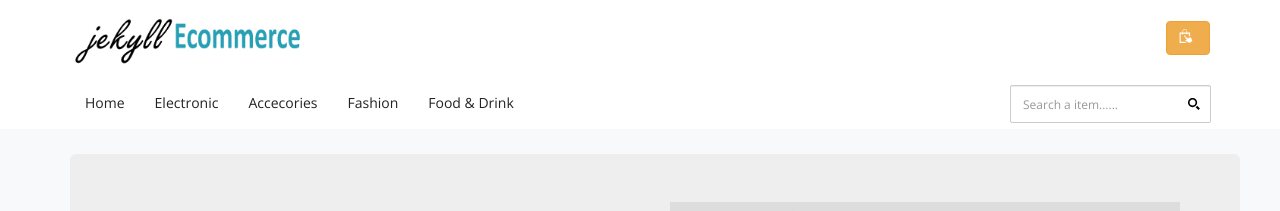
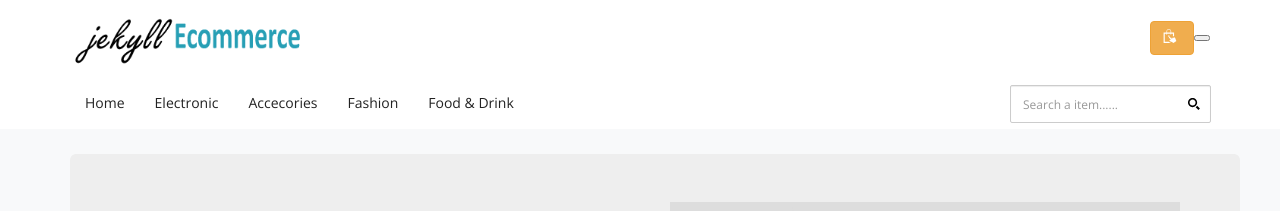
Before and after one commit to wahyu243/wah, a Jekyll site: the page built from index.html, in a window 1280 px wide. Shown: the top 211 px of the page. Built offline with Jekyll 4.4.1, drawn with Linux system fonts in a browser that asks for light colours; nearby versions of some CDN libraries; the list of posts is cut into pages by our own code.

Commit message:
Update header.html

```diff
--- a/_includes/header.html
+++ b/_includes/header.html
@@ -3,7 +3,7 @@
         <nav class="navbar navbar-expand-lg navbar-theme-top no-print">
            <a class="navbar-brand logo scroll" href="{{ site.url}}"><img src="{{ site.url}}/{{ site.logo_url }}" alt="{{ site.title }}"></a>
             <a class="scroll header__checkout snipcart-checkout ml-auto btn btn-warning pointer"><svg class="icon icon-bag"><use xlink:href="#icon-bag"></use></svg>&nbsp;<span class="snipcart-total-price"></span></a>
-            <button type="button" class="navbar-toggler collapsed" data-toggle="collapse" data-target="#bs-example-navbar-collapse-1" aria-expanded="false">
+            <button type="button" class="navbar-toggle collapsed" data-toggle="collapse" data-target="#bs-example-navbar-collapse-1" aria-expanded="false">
                 <span class="sr-only">Toggle navigation</span>
                 <span class="icon-bar"></span>
                 <span class="icon-bar"></span>
```
